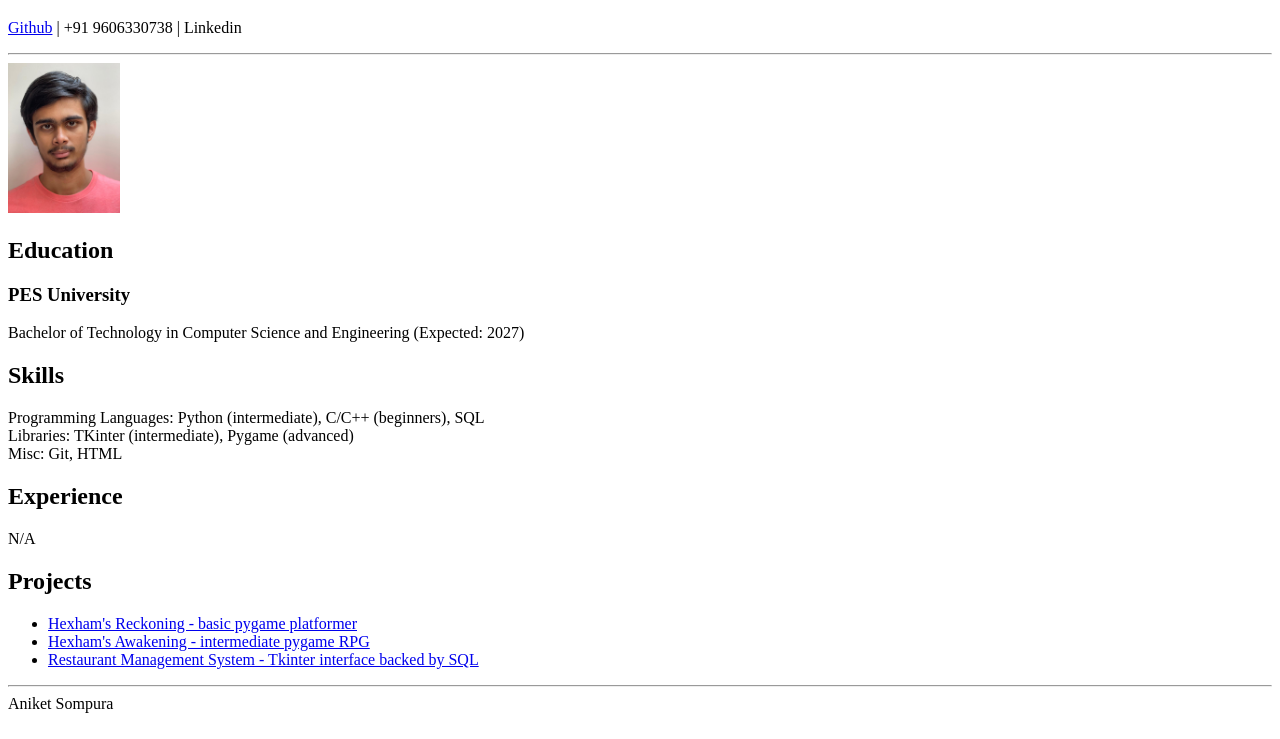
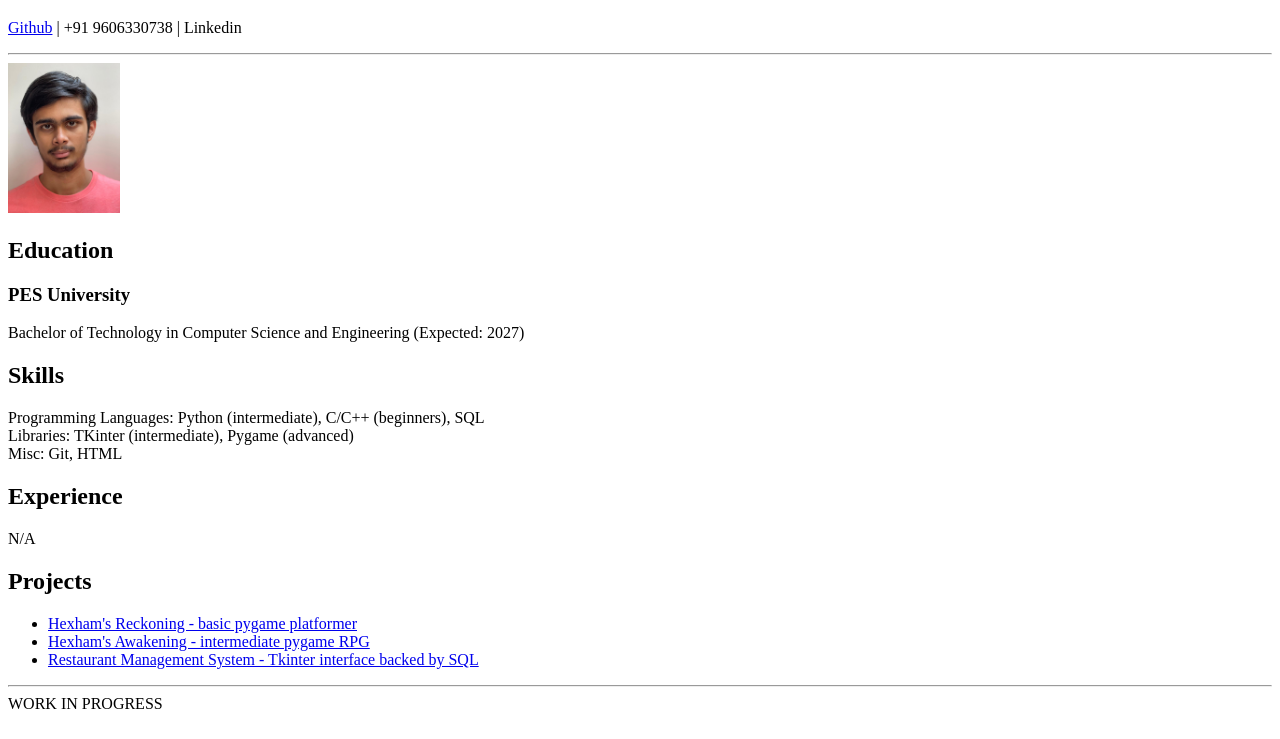
Before and after one commit to ketsomp/internethome, a plain HTML site: page index.html in a window 1280 px wide. Shown: the part 61-800 px from the top of the page. Drawn offline with Linux system fonts and the light colour scheme.

Commit message:
Work in Progress message added

```diff
--- a/index.html
+++ b/index.html
@@ -30,6 +30,6 @@
 </body>
 <footer>
     <hr>
-    Aniket Sompura
+    WORK IN PROGRESS
 </footer>
 </html>
```
Also changed, not shown: 1 other file.
